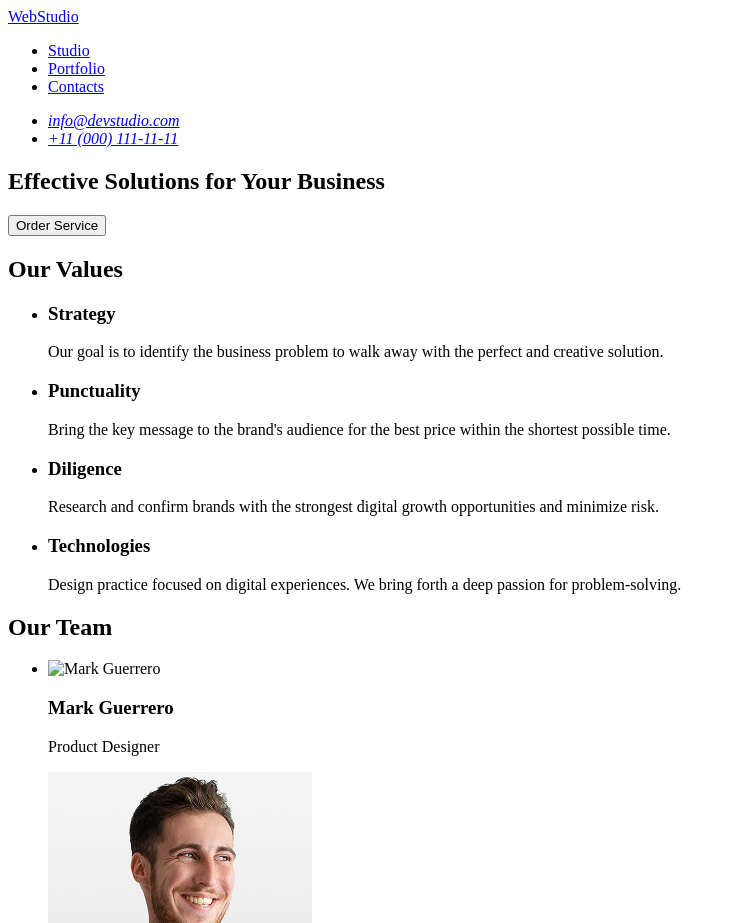
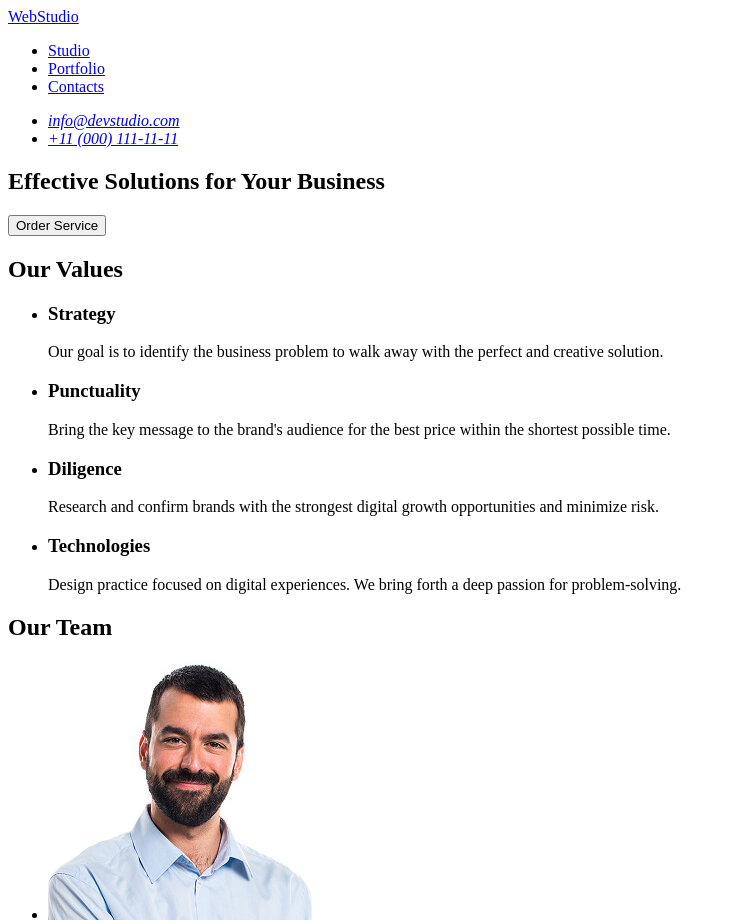
Before and after one commit to aleksiatrhv/goit-markup-hw-01, a plain HTML site: page index.html in a window 1280 px wide. Shown: the top 923 px of the page, without its empty margins (0-736 px from the left). Drawn offline with Linux system fonts and the light colour scheme.

Commit message:
Update image source for Mark Guerrero

```diff
--- a/index.html
+++ b/index.html
@@ -52,7 +52,7 @@
             <h2>Our Team</h2>
             <ul>
                 <li>
-                    <img src="./images/" alt="Mark Guerrero" width="264" height="260">
+                    <img src="./images/mark-guerrero.jpg" alt="Mark Guerrero" width="264" height="260">
                     <h3>Mark Guerrero</h3>
                     <p>Product Designer</p>
                 </li>
```
